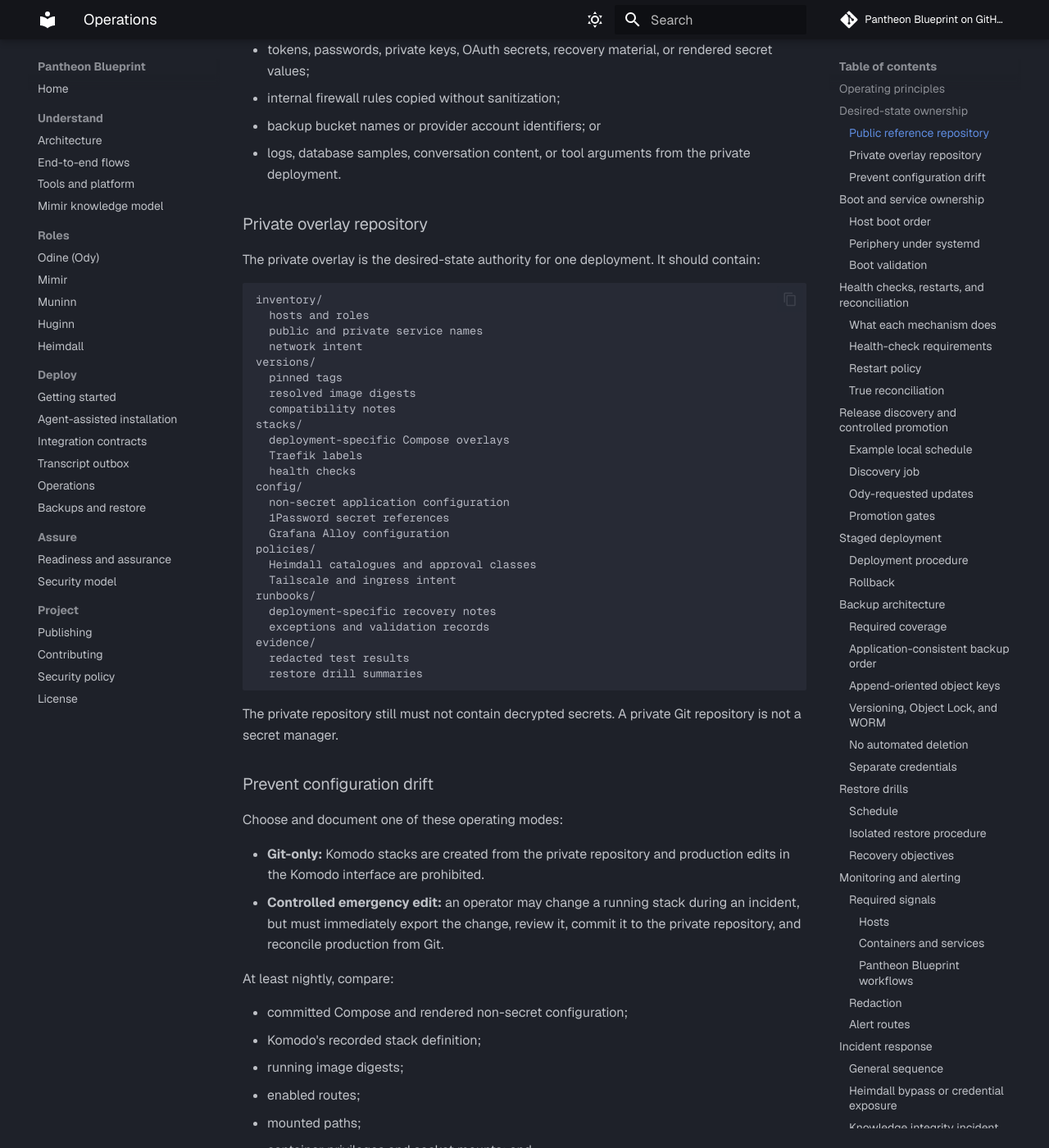
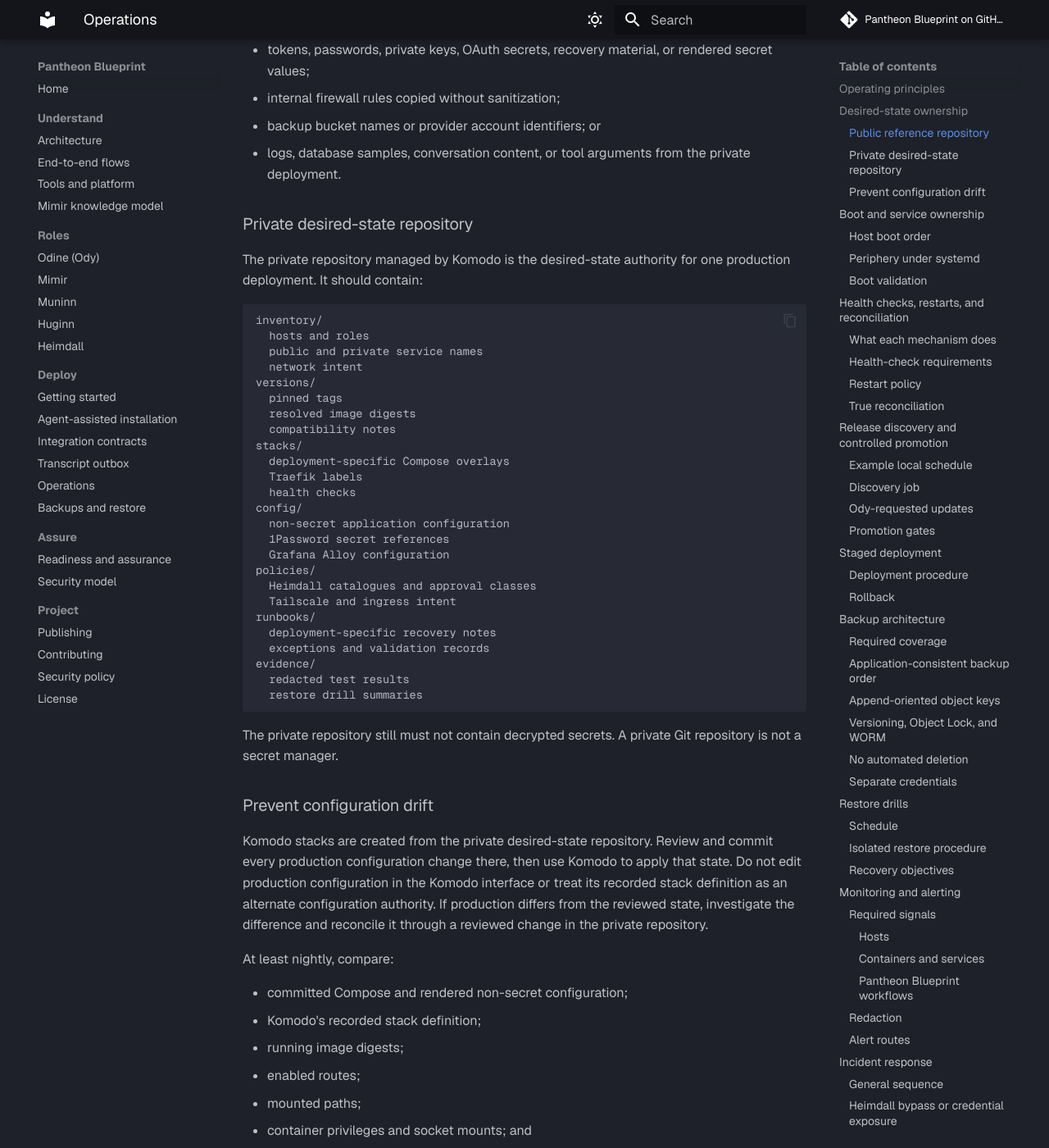
Before and after one commit to wan0net/asgard, an MkDocs documentation site: the page built from docs/operations.md, in a window 1280 px wide and 1400 px high, scrolled down 1345 px. Shown: the whole window at 82% size. Built offline with MkDocs 1.6.1 and Material for MkDocs 9.7.7, drawn with Linux system fonts in a browser that asks for light colours; comment, search, counter and statistics services are not loaded; some of the changed text lies outside the part shown.

Commit message:
docs: clarify private deployment authority

````diff
--- a/docs/operations.md
+++ b/docs/operations.md
@@ -13,12 +13,14 @@
 ## Operating principles
 
 1. Git records desired state; running containers are not the source of truth.
-2. The public Pantheon Blueprint repository supplies reference documentation
-   and reusable, secret-free templates.
-3. A private overlay repository records the deployment's inventory, version
-   pins, service configuration, and secret references.
-4. Komodo applies reviewed desired state; it should not become an undocumented
-   second configuration store.
+2. The public Pantheon Blueprint repository supplies architecture, sanitized
+   examples, and human and agent setup guidance only; it is not a live
+   deployment source.
+3. A private desired-state repository records the production deployment's
+   inventory, version pins, service configuration, and secret references.
+4. Komodo applies the reviewed private desired state. Reconcile production
+   drift in that repository, not by editing configuration in the Komodo
+   interface.
 5. Every stateful change has a pre-change backup and a tested rollback path.
 6. Backups are append-oriented and recoverable without the live application.
 7. Backup creation credentials cannot delete prior backups.
@@ -53,10 +55,10 @@
 - logs, database samples, conversation content, or tool arguments from the
   private deployment.
 
-### Private overlay repository
+### Private desired-state repository
 
-The private overlay is the desired-state authority for one deployment. It
-should contain:
+The private repository managed by Komodo is the desired-state authority for
+one production deployment. It should contain:
 
 ```text
 inventory/
@@ -91,13 +93,12 @@
 
 ### Prevent configuration drift
 
-Choose and document one of these operating modes:
-
-- **Git-only:** Komodo stacks are created from the private repository and
-  production edits in the Komodo interface are prohibited.
-- **Controlled emergency edit:** an operator may change a running stack during
-  an incident, but must immediately export the change, review it, commit it to
-  the private repository, and reconcile production from Git.
+Komodo stacks are created from the private desired-state repository. Review and
+commit every production configuration change there, then use Komodo to apply
+that state. Do not edit production configuration in the Komodo interface or
+treat its recorded stack definition as an alternate configuration authority.
+If production differs from the reviewed state, investigate the difference and
+reconcile it through a reviewed change in the private repository.
 
 At least nightly, compare:
 
@@ -463,7 +464,7 @@
 | ---: | --- | --- |
 | 1 | AFFiNE | Database, blob/upload storage, release/config metadata, consistency manifest |
 | 2 | Hermes/Ody | Conversation/session state, approved memory/state, skills, profile configuration, identity references |
-| 3 | Private overlay | Git history, version pins, non-secret configuration, policies, recovery notes |
+| 3 | Private desired state | Git history, version pins, non-secret configuration, policies, recovery notes |
 | 4 | Heimdall | Tool catalogue, policy, connector-to-identity mapping, approval/audit data not held elsewhere |
 | 5 | n8n/Huginn | Database, workflow definitions, encryption key reference, capture manifests, binary data if retained |
 | 6 | Muninn | Checkpoints, candidate ledger, provenance, schedules, profile configuration |
````
Also changed, not shown: other parts of docs/operations.md (+2 -2 lines), README.md (+6 -0 lines).
